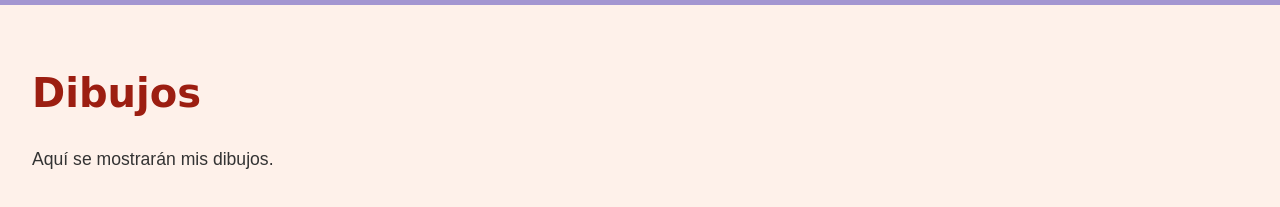
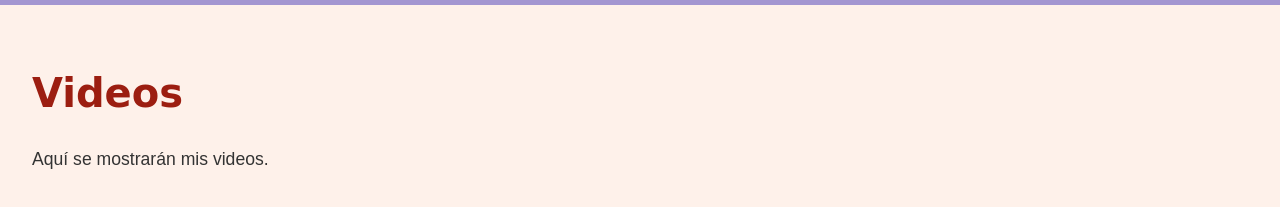
Before and after one commit to tornadiza/tornadiza-site, a plain HTML site: page videos.html in a window 1280 px wide. Shown: the part 137-344 px from the top of the page. Drawn offline with Linux system fonts and the light colour scheme.

Commit message:
Update videos.html

```diff
--- a/videos.html
+++ b/videos.html
@@ -21,8 +21,8 @@
     </header>
     <main>
         <section>
-            <h2>Dibujos</h2>
-            <p>Aquí se mostrarán mis dibujos.</p>
+            <h2>Videos</h2>
+            <p>Aquí se mostrarán mis videos.</p>
         </section>
     </main>
 </body>
```
